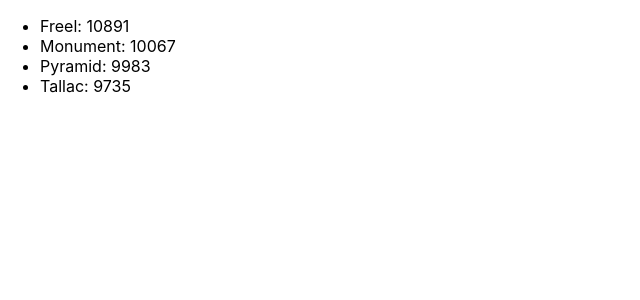
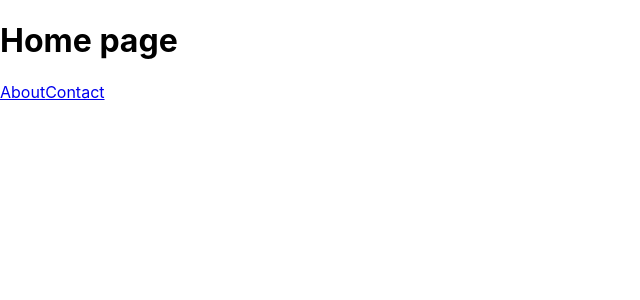
Before and after one commit to rafaolivaswizeline/course-react-js-essential-training, a React (Create React App) app: page / in a window 1280 px wide. Shown: the top 300 px of the page, without its empty margins (0-640 px from the left). Built offline with nearby package versions, Linux system fonts and the light colour scheme.

Commit message:
React Router

```diff
--- a/package.json
+++ b/package.json
@@ -12,6 +12,7 @@
     "@types/react-dom": "^18.2.18",
     "react": "^18.2.0",
     "react-dom": "^18.2.0",
+    "react-router-dom": "^6.22.0",
     "react-scripts": "5.0.1",
     "typescript": "^4.9.5",
     "web-vitals": "^2.1.4"
--- a/src/App.tsx
+++ b/src/App.tsx
@@ -1,40 +1,62 @@
+import { BrowserRouter, Link, Outlet, Route, Routes } from 'react-router-dom'
 import './App.css'
 
-interface TahoePeak {
-  key: string
-  name: string
-  elevation: number
+function Home() {
+  return (
+    <>
+      <h1>Home page</h1>
+      <nav>
+        <Link to="/about">About</Link>
+        <Link to="/contact">Contact</Link>
+      </nav>
+    </>
+  )
 }
 
-function List({ data, renderItem, renderEmpty }: { data: any; renderItem: (item: any) => any; renderEmpty: any }) {
-  if (!data?.length) {
-    return renderEmpty
-  }
+function About() {
+  return (
+    <>
+      <h1>About page</h1>
+      <nav>
+        <Link to="/about/history"></Link>
+      </nav>
+      <Outlet></Outlet>
+      <nav>
+        <Link to="/">Home</Link>
+        <Link to="/contact">Contact</Link>
+      </nav>
+    </>
+  )
+}
 
+function History() {
+  return <p>Some nice text about the history of the company...</p>
+}
+
+function Contact() {
   return (
-    <ul>
-      {data.map((item: any) => (
-        <li key={item.key}>{renderItem(item)}</li>
-      ))}
-    </ul>
+    <>
+      <h1>Contact page</h1>
+      <nav>
+        <Link to="/">Home</Link>
+        <Link to="/about">About</Link>
+      </nav>
+    </>
   )
 }
 
 function App() {
-  const tahoe_peaks: TahoePeak[] = [
-    { key: 'Freel', name: 'Freel', elevation: 10891 },
-    { key: 'Monument', name: 'Monument', elevation: 10067 },
-    { key: 'Pyramid', name: 'Pyramid', elevation: 9983 },
-    { key: 'Tallac', name: 'Tallac', elevation: 9735 },
-  ]
-
   return (
     <>
-      <List
-        data={tahoe_peaks}
-        renderItem={({ name, elevation }: TahoePeak) => `${name}: ${elevation}`}
-        renderEmpty={<p>Empty list</p>}
-      ></List>
+      <BrowserRouter>
+        <Routes>
+          <Route path="/" element={<Home></Home>}></Route>
+          <Route path="/about" element={<About></About>}>
+            <Route path="history" element={<History></History>}></Route>
+          </Route>
+          <Route path="/contact" element={<Contact></Contact>}></Route>
+        </Routes>
+      </BrowserRouter>
     </>
   )
 }
```
Also changed, not shown: 1 other file (tests, documents, lock files or other folders).
